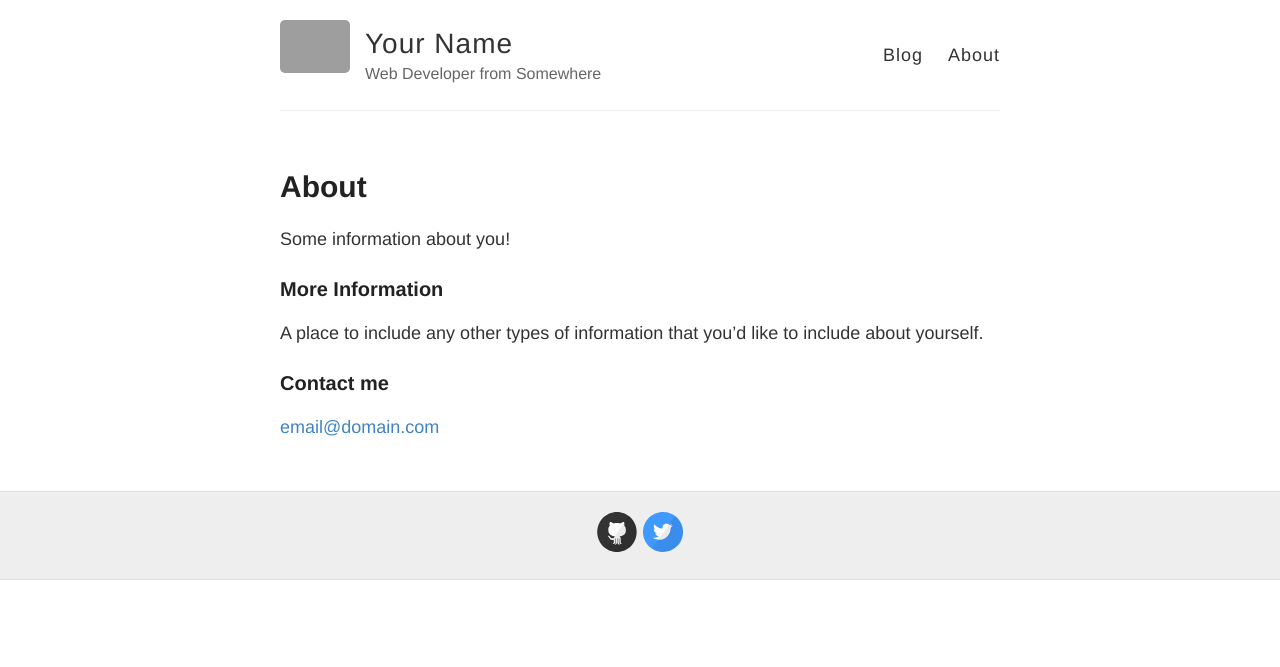
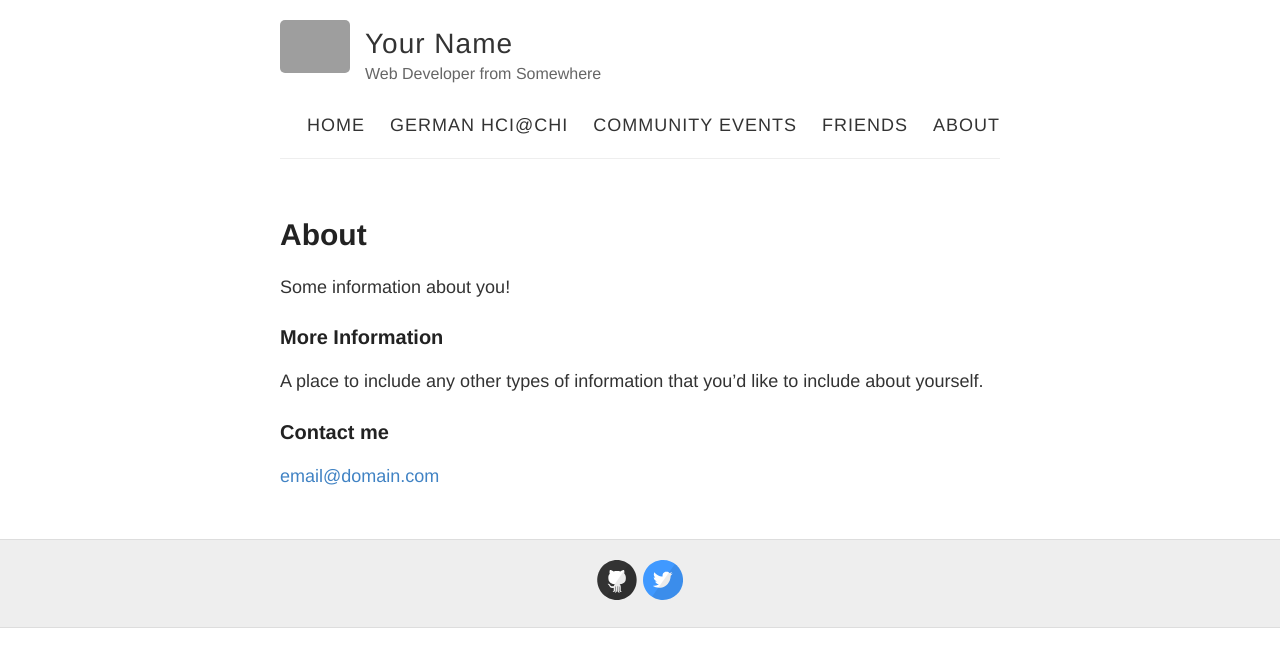
Before and after one commit to Kevacasiete/jeck, a Jekyll site: the page built from about.md, in a window 1280 px wide. Shown: the top 667 px of the page. Built offline with Jekyll 4.4.1, drawn with Linux system fonts in a browser that asks for light colours; grey boxes are pictures that could not be loaded.

Commit message:
Update default.html

```diff
--- a/_layouts/default.html
+++ b/_layouts/default.html
@@ -27,8 +27,11 @@
           </div>
 
           <nav>
-            <a href="{{ site.baseurl }}/">Blog</a>
-            <a href="{{ site.baseurl }}/about">About</a>
+            <a href="{{ site.baseurl }}/">HOME</a>
+            <a href="{{ site.baseurl }}/about">GERMAN HCI@CHI</a>
+            <a href="{{ site.baseurl }}/germanhci">COMMUNITY EVENTS</a>
+            <a href="{{ site.baseurl }}/Friends">FRIENDS</a>
+            <a href="{{ site.baseurl }}/About">ABOUT</a>
           </nav>
         </header>
       </div>
```
